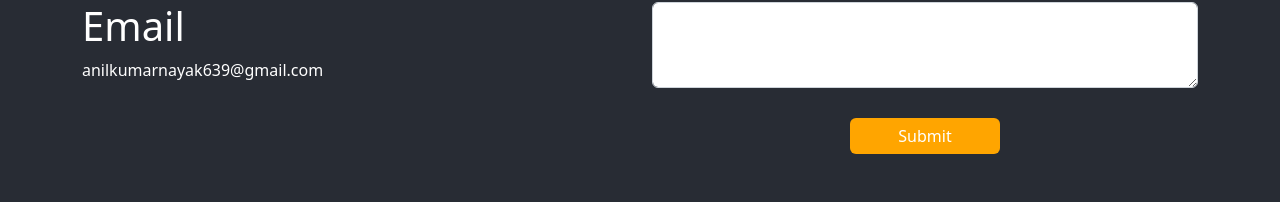
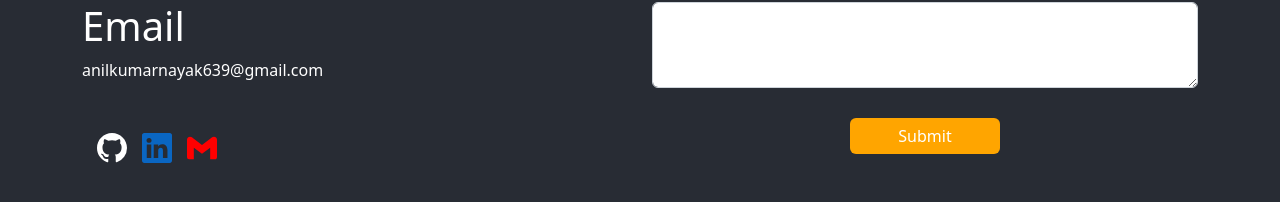
Before and after one commit to anil639/portfolio, a React (Create React App) app: page /contactMe in a window 1280 px wide. Shown: the part 459-661 px from the top of the page. Built offline with nearby package versions, Linux system fonts and the light colour scheme; grey boxes are pictures that could not be loaded.

Commit message:
logo added in contact page.

```diff
--- a/src/components/ContactMe/Contact.css
+++ b/src/components/ContactMe/Contact.css
@@ -40,3 +40,6 @@
     margin-bottom: 50px;
     border-radius: 10px;
 }
+.contact_social_media_icon{
+    display: flex;
+}
--- a/src/components/ContactMe/Contact.js
+++ b/src/components/ContactMe/Contact.js
@@ -6,6 +6,7 @@ import Form from 'react-bootstrap/Form';
 import Button from 'react-bootstrap/Button'
 import { useForm, ValidationError } from '@formspree/react';
 import { useNavigate } from 'react-router-dom';
+import SocialMedia from '../SocialMedia/SocialMedia';
 import './Contact.css'
 const Contact = () => {
     const [state, handleSubmit] = useForm("mbjeealz");
@@ -31,8 +32,10 @@ const Contact = () => {
                         <p>(+91)8895312122</p>
                         <h1>Email</h1>
                         <p>anilkumarnayak639@gmail.com</p>
+                        <div className='contact_social_media_icon'>
+                            <SocialMedia />
+                        </div>
                     </Col>
-
                     <Col className='card1_c_bg'>
                         <Form className='c_form' onSubmit={handleSubmit}>
                             <Form.Group className="mb-3" >
```
